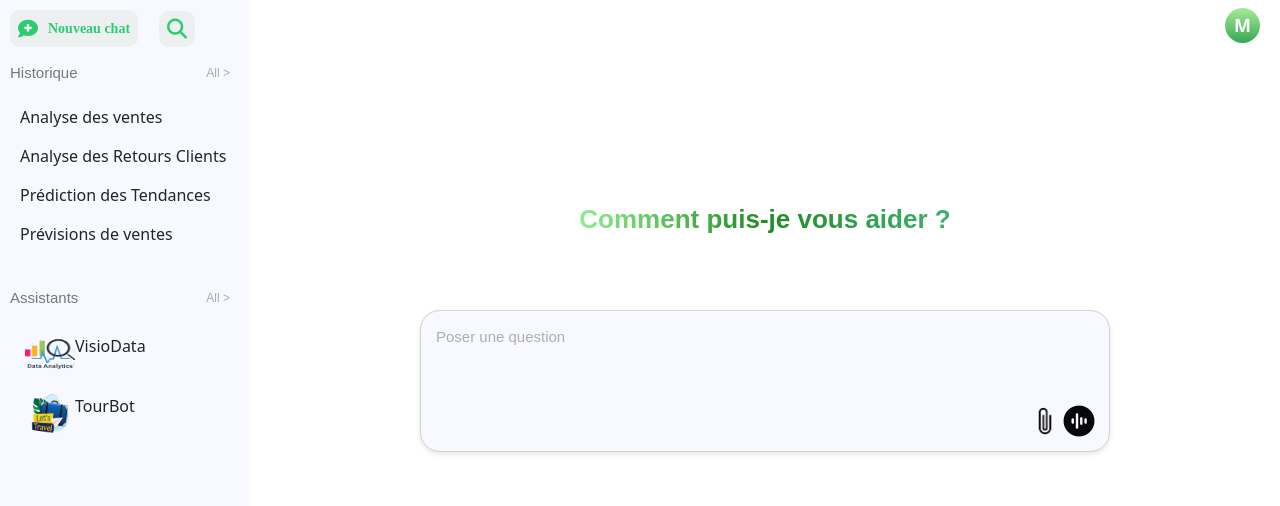
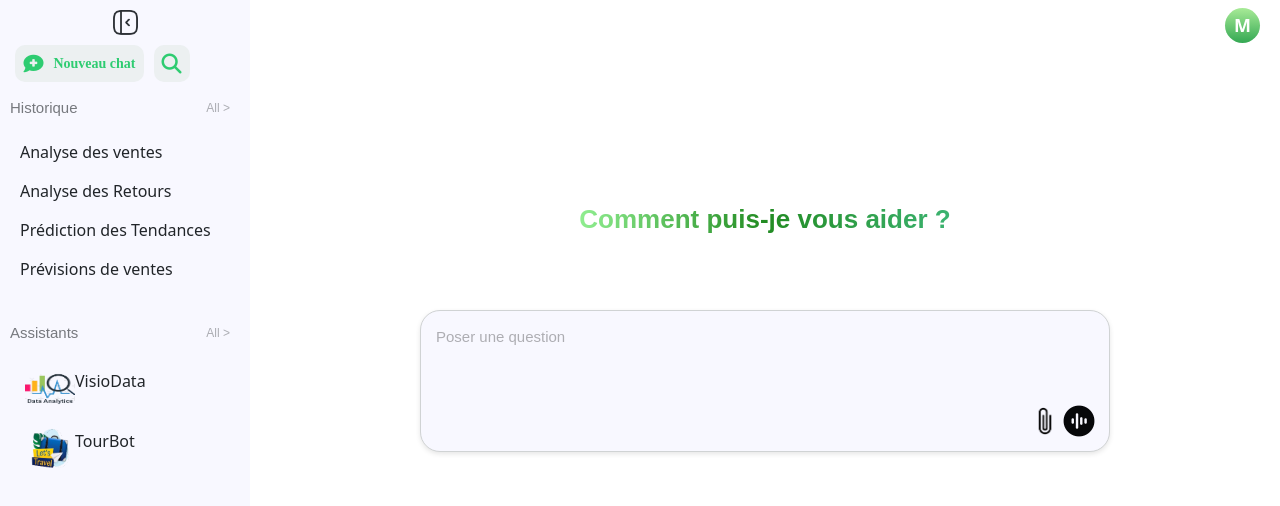
Before and after one commit to BOUKIRMeriem/atlas-ai-front, an Angular app: page /interface-principale in a window 1280 px wide. Shown: the top 506 px of the page. Built offline with nearby package versions, Linux system fonts and the light colour scheme.

Commit message:
style: amélioration du design de la page ChatBot

```diff
--- a/src/app/interface-principale/interface-principale.component.html
+++ b/src/app/interface-principale/interface-principale.component.html
@@ -3,29 +3,41 @@
   <!-- SIDEBAR -->
   <div class="sidebar">
     <div class="sidebar-header">
-      <button class="new-chat">
-        <i class="fas fa-comment-medical" style="font-size: 20px;"></i> Nouveau chat
+      <button class="close-btn">
+        <img src="assets/images/closeSidebar.png" alt="closeSidebar">
       </button>
-      <button class="search">
-        <i class="fas fa-search" style="left: 100px;"></i>
-      </button>
+      <div class="chat-actions">
+        <button class="new-chat">
+          <i class="fas fa-comment-medical" style="font-size: 20px;"></i> Nouveau chat
+        </button>
+        <button class="search">
+          <i class="fas fa-search"></i>
+        </button>
+      </div>
     </div>
+
     <p class="section-title">Historique <span class="view-all">All ></span></p>
     <ul class="history-list">
-      <li>Analyse des ventes</li>
-      <li>Analyse des Retours Clients</li>
-      <li>Prédiction des Tendances</li>
-      <li>Prévisions de ventes</li>
+      <li *ngFor="let item of historyItems;">
+        {{ item.title }}
+        <span class="options">...</span>
+        <div class="dropdown-menu">
+          <ul>
+            <li >Renommer</li>
+            <li class="delete" >Supprimer</li>
+          </ul>
+        </div>
+      </li>
     </ul>
     <p class="section-title">Assistants <span class="view-all">All ></span></p>
     <ul class="assistants-list">
       <li>
         <img src="assets/images/img1.png" alt="VisioData" class="assistant-img" />
-        <p style="font-size: 16px; font-weight: 500;">VisioData</p>
+        <p>VisioData</p>
       </li>
       <li>
         <img src="assets/images/img2.png" alt="TourBot" class="assistant-img" />
-        <p style="font-size: 16px; font-weight: 500;">TourBot</p>
+        <p>TourBot</p>
       </li>
     </ul>
   </div>
--- a/src/app/interface-principale/interface-principale.component.scss
+++ b/src/app/interface-principale/interface-principale.component.scss
@@ -21,28 +21,30 @@
   height: 100%;
 }
 
-.sidebar.hidden {
-  transform: translateX(-100%);
+.sidebar-header {
+  display: flex;
+  align-items: center;
+  gap: 10px;
+  flex-direction: column;
 }
 
-.toggle-sidebar {
-  position: absolute;
-  top: 8px;
-  left: 200px;
-  background: #3CB371;
-  color: white;
+.close-btn {
+  background: transparent;
   border: none;
-  padding: 8px 12px;
-  border-radius: 5px;
+  padding: 0;
   cursor: pointer;
-  font-size: 12px;
-  z-index: 1000;
 }
 
-.sidebar-header {
+.close-btn img {
+  display: block;
+  height: auto;
+  width: 25px;
+}
+
+.chat-actions {
   display: flex;
-  justify-content: space-between;
-  align-items: center;
+  flex-direction: row;
+  gap: 10px;
 }
 
 .new-chat {
@@ -134,13 +136,63 @@
 .history-list li {
   margin-bottom: 5px;
   padding: 5px;
+  position: relative;
+  cursor: pointer;
+  display: flex;
+  justify-content: space-between;
+  align-items: center;
 }
+
 
 .history-list li:hover {
   background-color: #ECF0F1;
   border-radius: 8px;
+}
+
+.options {
+  display: none;
+  cursor: pointer;
+  font-weight: bold;
+  margin-left: auto;
   padding: 5px;
 }
+
+.history-list li:hover .options {
+  display: inline;
+}
+
+.dropdown-menu {
+  display: none;
+  position: absolute;
+  right: 0;
+  top: 100%;
+  background: white;
+  box-shadow: 0px 4px 6px rgba(0, 0, 0, 0.1);
+  border-radius: 5px;
+  padding: 5px 0;
+  width: 150px;
+  z-index: 10;
+}
+
+.dropdown-menu ul {
+  list-style: none;
+  padding: 0;
+  margin: 0;
+}
+
+.dropdown-menu li {
+  padding: 8px 12px;
+  cursor: pointer;
+}
+
+.dropdown-menu li:hover {
+  background-color: #f0f0f0;
+}
+
+.delete {
+  color: red;
+}
+
 
 /* ========== Navbar ========== */
 .avatar-container {
--- a/src/app/interface-principale/interface-principale.component.ts
+++ b/src/app/interface-principale/interface-principale.component.ts
@@ -13,6 +13,15 @@ export class InterfacePrincipaleComponent implements AfterViewInit {
   messages: { text: string; isUser: boolean }[] = [];
   isFirstMessageSent = false;
   hasScroll = false; // Ajout de la variable pour détecter le scroll
+  menuOpenIndex: number | null = null;
+
+  // Define the history list as an array of objects
+  historyItems = [
+    { title: 'Analyse des ventes' },
+    { title: 'Analyse des Retours' },
+    { title: 'Prédiction des Tendances' },
+    { title: 'Prévisions de ventes' }
+  ];
 
   @ViewChild('messagesContainer') private messagesContainer!: ElementRef;
 
@@ -66,7 +75,6 @@ export class InterfacePrincipaleComponent implements AfterViewInit {
     this.scrollToBottom();
   }
 
-
   scrollToBottom() {
     if (this.messagesContainer) {
       setTimeout(() => {
```
Also changed, not shown: src/assets/images/closeSidebar.png (added).
